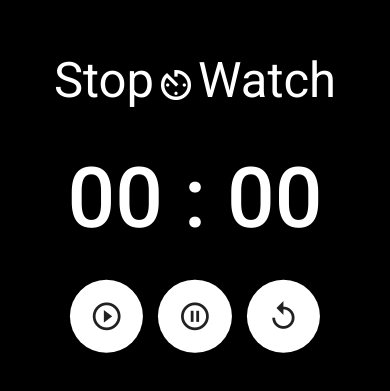
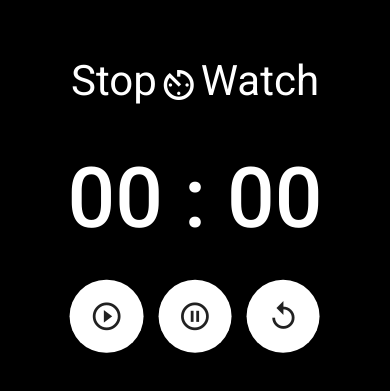
Before and after one commit to rumanstheddy/Ang-Stop-Watch, an Angular app: page / in a window 390 px wide. Shown: the part 213-604 px from the top of the page. Built offline with nearby package versions, Linux system fonts and the light colour scheme.

Commit message:
changed styling

```diff
--- a/src/app/app.component.scss
+++ b/src/app/app.component.scss
@@ -28,7 +28,7 @@
 
 @media (max-width: 600px) {
   .title {
-    font-size: 3.5em;
+    font-size: 3em;
   }
 
   .mat-icon {
@@ -59,11 +59,7 @@
   transform: translate(-50%, -50%);
 }
 
-.titleContainer {
-  display: flex;
-  justify-content: center;
-}
-
+.titleContainer,
 .btnContainer {
   display: flex;
   justify-content: center;
```
